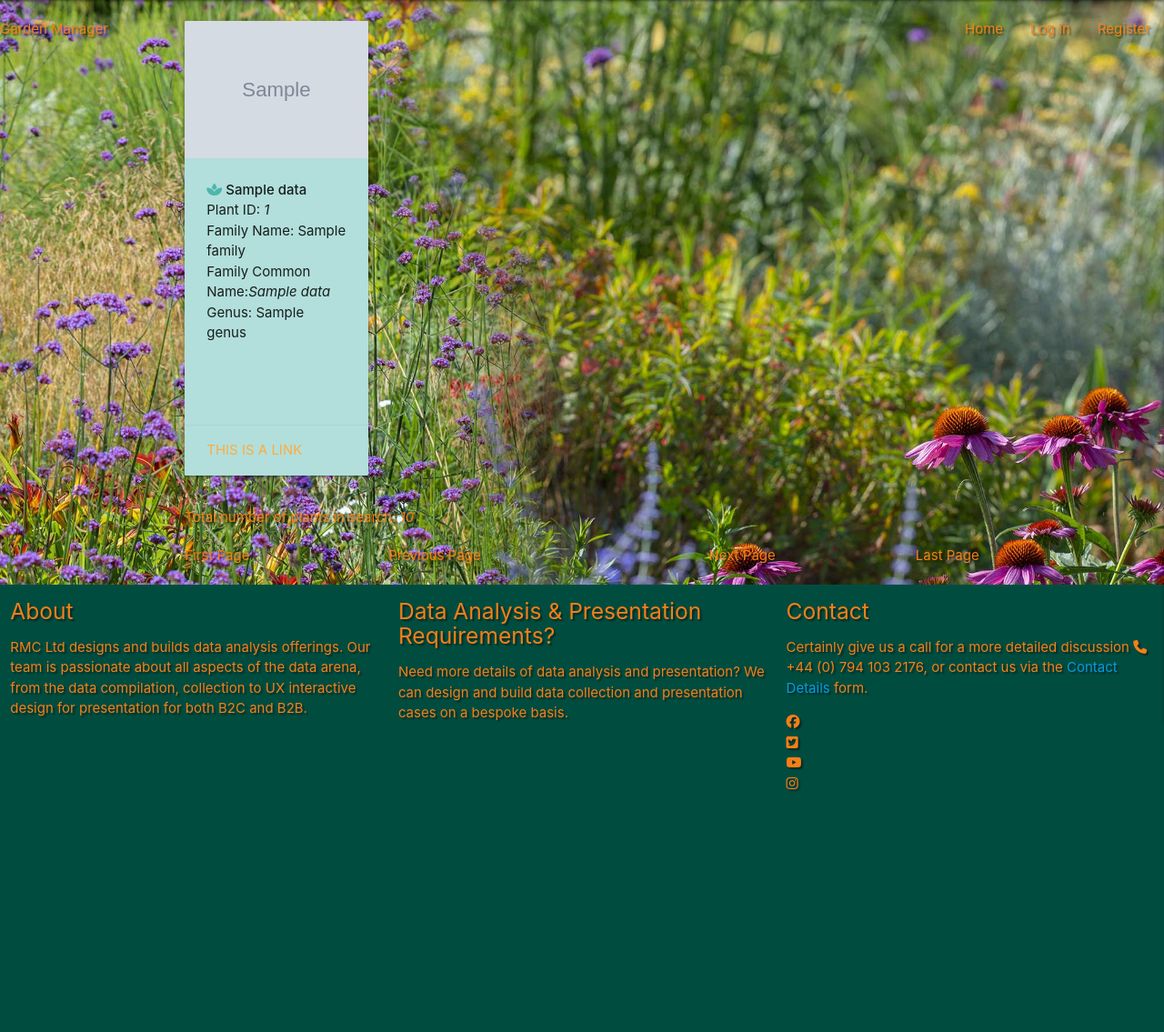
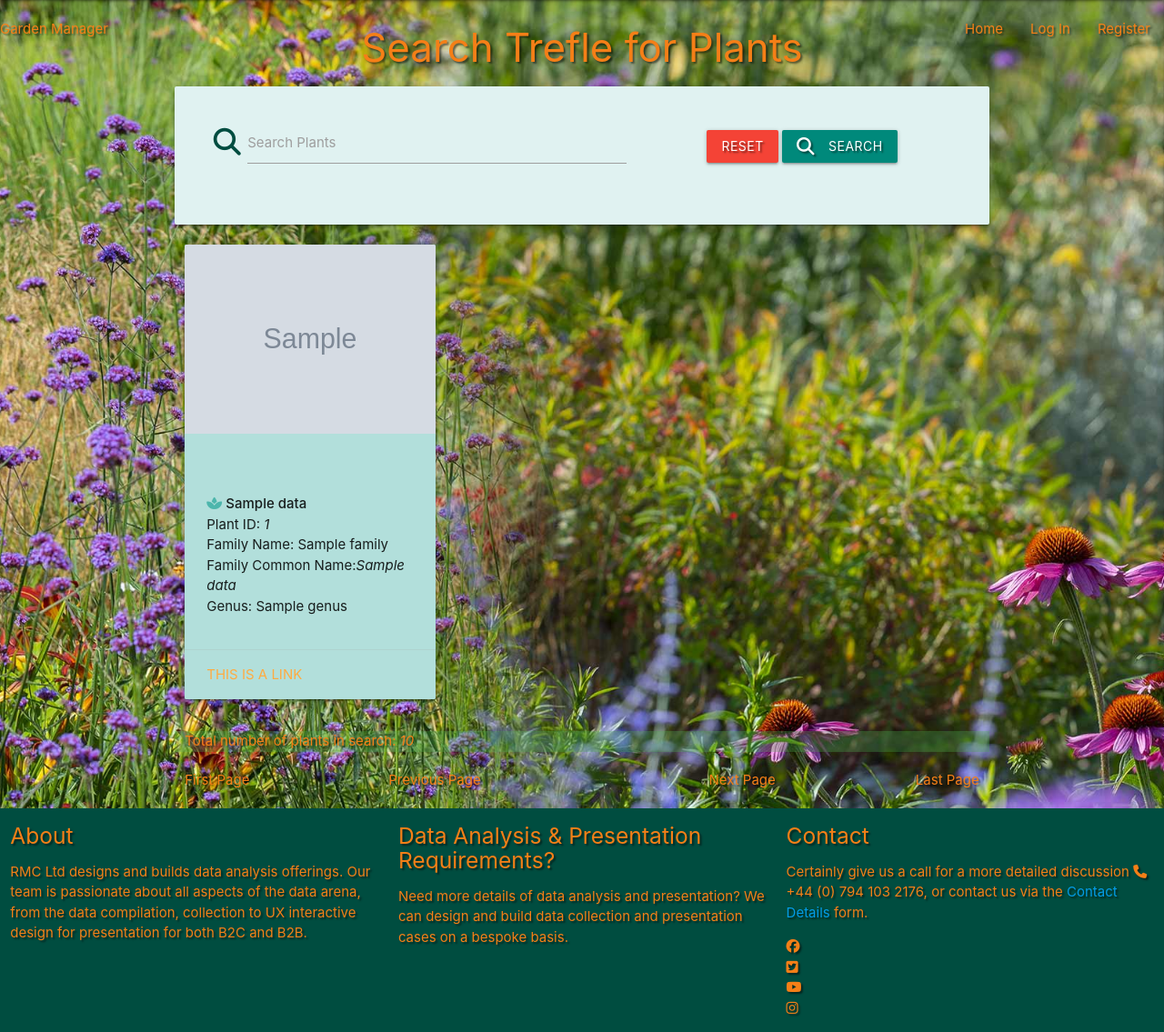
Before and after one commit to Readri205/MS3_Plant_Manager, a Flask app: page /get_trefle in a window 1280 px wide. Shown: the part 64-1199 px from the top of the page at 91% size. Before the commit the page ends 934 px from the top, so only its background shows below. Run offline with Flask 2, Linux system fonts and the light colour scheme; grey boxes marked "Sample" are stand-in pictures; a database or web service that is not in the repository returns one stand-in record (values such as "Sample title"); data that the repository does not hold is empty; some libraries are stand-ins or nearby versions.

Commit message:
Add search box and style changes

```diff
--- a/app.py
+++ b/app.py
@@ -239,7 +239,7 @@ def get_users():
 ENDPOINT = "https://trefle.io/api/v1/plants/search?token="
 YOUR_TREFLE_TOKEN = os.environ.get("YOUR_TREFLE_TOKEN")
 STRG = "&q="
-SEARCH = "oak"
+SEARCH = "rose"
 SEARCH_SPECIES = "lily"
 
 PAGE = "&page=2"
@@ -278,6 +278,11 @@ searches = species_filter.json()
 #    print(f"Plant ID: {plant_id}\tName: {name}\tFamily:{family}\tFamily Common Name:{family_common_name}\tImage: {image}\n")
 
 # print(species_filter)
+@app.route("/search", methods=["GET", "POST"])
+def search():
+    query = request.form.get("query")
+    tasks = list(mongo.db.tasks.find({"$text": {"$search": query}}))
+    return render_template("trefle_plants.html", tasks=tasks)
 
 
 @app.route("/get_trefle")
--- a/static/css/style.css
+++ b/static/css/style.css
@@ -1,6 +1,3 @@
-body {
-    background-color: ivory;
-}
 .bg {
 	background-image: url("../images/perennial254287.jpg");
 	background-position: center;
@@ -29,7 +26,13 @@ body {
 .footer-margin {
     margin-bottom: 0px;
 }
-
+.card-image{
+    height: 250px; /* Your height here */
+    overflow: hidden;
+}
+.page-box {
+    background: rgba(76, 175, 80, 0.3)
+}
 /*.sidenav li>a>i, .sidenav li>a>[class^="mdi-"], .sidenav li>a li>a>[class*="mdi-"], .sidenav li>a>i.material-icons {
     margin-right: 0px;
 }*/
--- a/templates/index.html
+++ b/templates/index.html
@@ -13,7 +13,7 @@
 
         </div>
         <div class="card-content">
-        <span class="card-title"><strong>My Plants</strong></span>
+        <span class="card-title">My Plants</span>
           <p>I am a very simple card. I am good at containing small bits of information.
           I am convenient because I require little markup to use effectively.</p>
         </div>
--- a/templates/trefle_plants.html
+++ b/templates/trefle_plants.html
@@ -1,9 +1,29 @@
 {% extends "base.html" %}
 {% block content %}
+<h3 class="yellow-text text-shadow text-darken-4 center-align">Search Trefle for Plants</h3>
+
+    <div class="row card-panel teal lighten-5">
+        <form action="" method="post" class="col s12">
+            <div class="row valign-wrapper center-align">
+                <div class="input-field col s12 m8">
+                    <i class="fas fa-search prefix teal-text text-darken-4"></i>
+                    <input type="text" name="query" id="query" minlength="3" class="validate" required>
+                    <label for="query">Search Plants</label>
+                </div>
+                <div class="col s12 m6">
+                    <a href="{{url_for('get_trefle')}}" class="red btn text-shadow">Reset</a>
+                    <button type="submit" class="teal darken-1 btn text-shadow">
+                        <i class="fas fa-search left"></i> Search
+                    </button>
+                </div>
+            </div>
+        </form>
+    </div>
+
 <ul class="row">
     {% for plant in plants %}
     <li>
-    <div class="col s12 m3">
+    <div class="col s12 m4">
       <div class="card large teal lighten-4">
         <div class="card-image">
             <img src="{{ plant.image_url }}">
@@ -28,7 +48,7 @@
     {% endfor %}
 </ul>
 <ul>
-	<div class="row">
+	<div class="row page-box">
 		<li class=" col l12 yellow-text text-darken-4 text-shadow">Total number of plants in search: <em>{{ total }}</em></li>
 	</div>
 	<div class="row">
```
Also changed, not shown: README.md.
